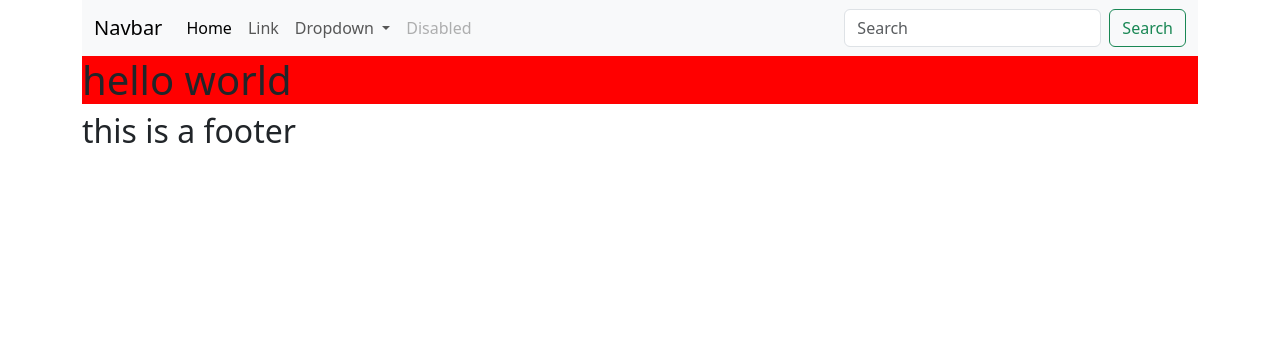
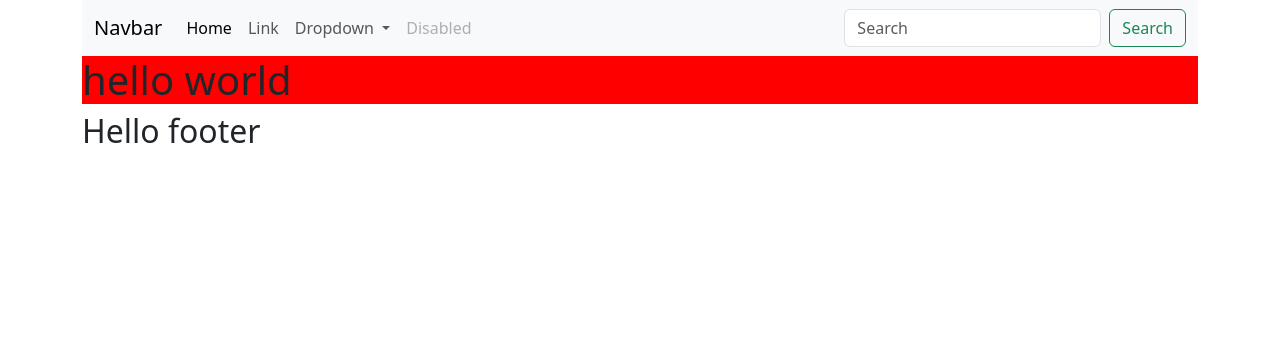
Before and after one commit to Arvind8755/sdeploy, a Django app: page / in a window 1280 px wide. Shown: the top 356 px of the page. Run offline with Django 5.2, Linux system fonts and the light colour scheme.

Commit message:
first commit

```diff
--- a/fistp/firstapp/templates/base/base.html
+++ b/fistp/firstapp/templates/base/base.html
@@ -72,7 +72,7 @@
 
 
   <div class="container">
-    <h2>  this is a footer  </h2>
+    <h2>  Hello footer  </h2>
   </div>
 
 
```
